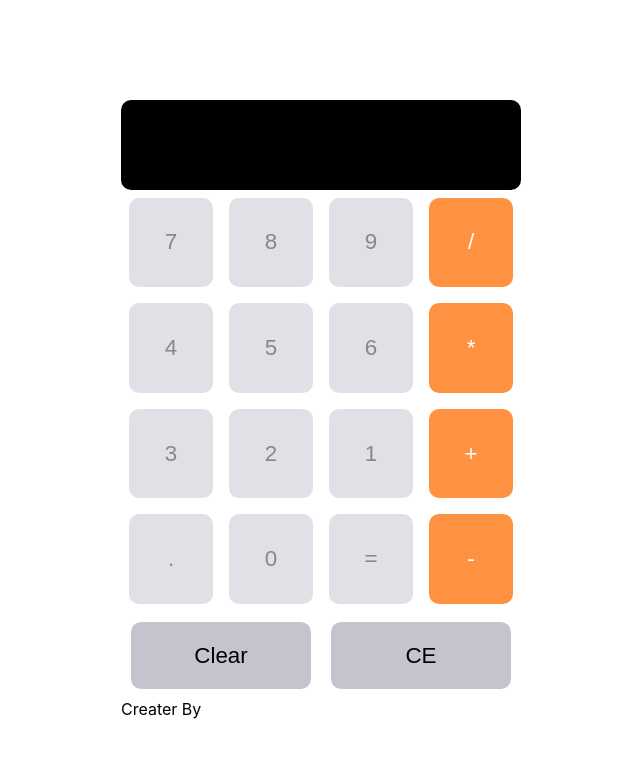
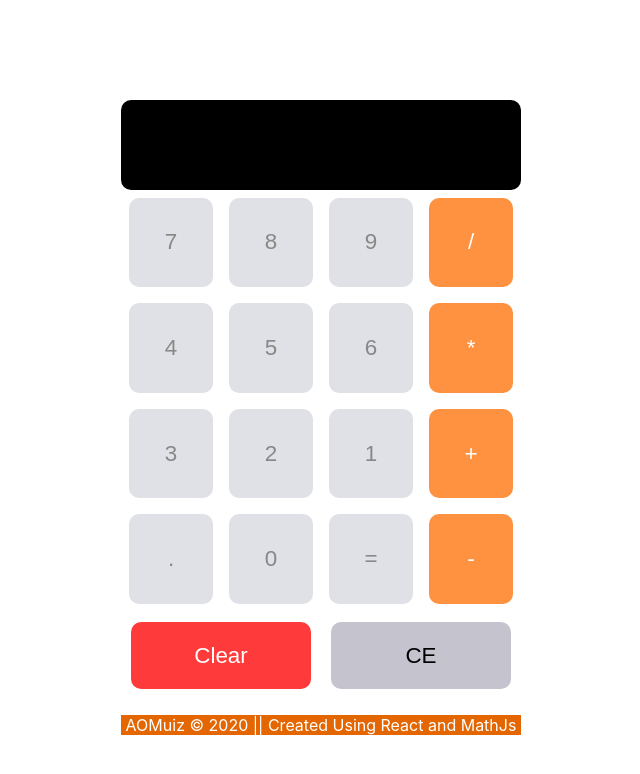
Before and after one commit to AOMuiz/React-Calculator, a React (Create React App) app: page / in a window 1280 px wide. Shown: the top 774 px of the page, without its empty margins (319-959 px from the left). Built offline with nearby package versions, Linux system fonts and the light colour scheme.

Commit message:
added CE/DEL Button

```diff
--- a/src/App.css
+++ b/src/App.css
@@ -14,3 +14,10 @@
   display:flex;
   width: 100%;
 }
+
+footer{
+  background-color: rgb(228, 102, 0);
+  color: white;
+  text-align: center;
+  margin: 0;
+}
--- a/src/App.js
+++ b/src/App.js
@@ -11,7 +11,8 @@ class App extends Component {
     super(props);
 
     this.state = {
-      input: ""
+      input: "",
+      placeholder:""
     }
   }
 
@@ -19,7 +20,7 @@ class App extends Component {
     this.setState(
       {
         input: this.state.input + val,
-        placeholder:""
+        placeholder: ""
       }
     );
   }
@@ -31,6 +32,7 @@ class App extends Component {
   handleClr = () => {
     this.setState(
       {
+        input: "",
         placeholder: 0
       }
     )
@@ -40,7 +42,8 @@ class App extends Component {
     let removelast = Math.floor(this.state.input / 10);
     this.setState(
       {
-        input: removelast
+        input: removelast,
+        placeholder: ""
       }
     )
   }
@@ -51,7 +54,7 @@ class App extends Component {
     return (
       <div className="App">
         <div className = "calc-wrapper">
-          <Input id = "display" placeholder = {this.state.placeholder} input = {this.state.input}></Input>
+          <Input id = "display" type = "number" value = {0} input = {this.state.input || this.state.placeholder}></Input>
           <div className = "row">
             <Button id = "seven" handleClick = {this.addToInput}>7</Button>
             <Button id = "eight" handleClick = {this.addToInput}>8</Button>
@@ -77,10 +80,12 @@ class App extends Component {
             <Button id = "subtract" handleClick = {this.addToInput}>-</Button>
           </div>
           <div className = "row">
-            <ClearButton handleClear = {this.handleClr}>Clear</ClearButton>
+            <ClearButton id = "clear" handleClear = {this.handleClr}>Clear</ClearButton>
             <ClearButton handleClear = {this.handleClrLast}>CE</ClearButton>
           </div>
-          <footer>Creater By</footer>
+          <footer class="footer-distributed">
+              <p>AOMuiz &copy; 2020 || Created Using React and MathJs</p>
+		      </footer>
         </div>
       </div>
     );
--- a/src/components/ClearButton.css
+++ b/src/components/ClearButton.css
@@ -12,3 +12,7 @@
     margin: 10px;
     /* outline: 1px solid  #000000; */
 }
+#clear {
+    background-color: rgba(255, 0, 0, 0.774);
+    color: white;
+}
--- a/src/components/ClearButton.jsx
+++ b/src/components/ClearButton.jsx
@@ -3,7 +3,7 @@ import './ClearButton.css';
 
 export default function ClearButton(props) {
     return (
-        <button id = "clear" className = "clear-btn" onClick = {props.handleClear}>
+        <button id = {props.id} className = "clear-btn" onClick = {props.handleClear}>
             {props.children}
         </button>
     )
```
